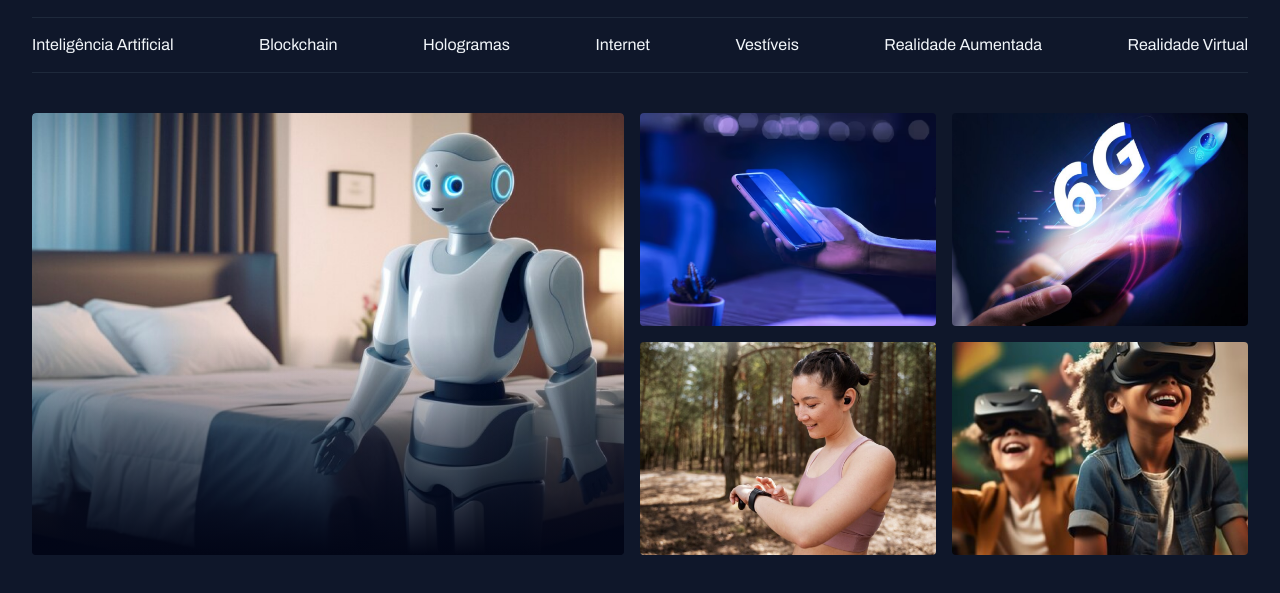
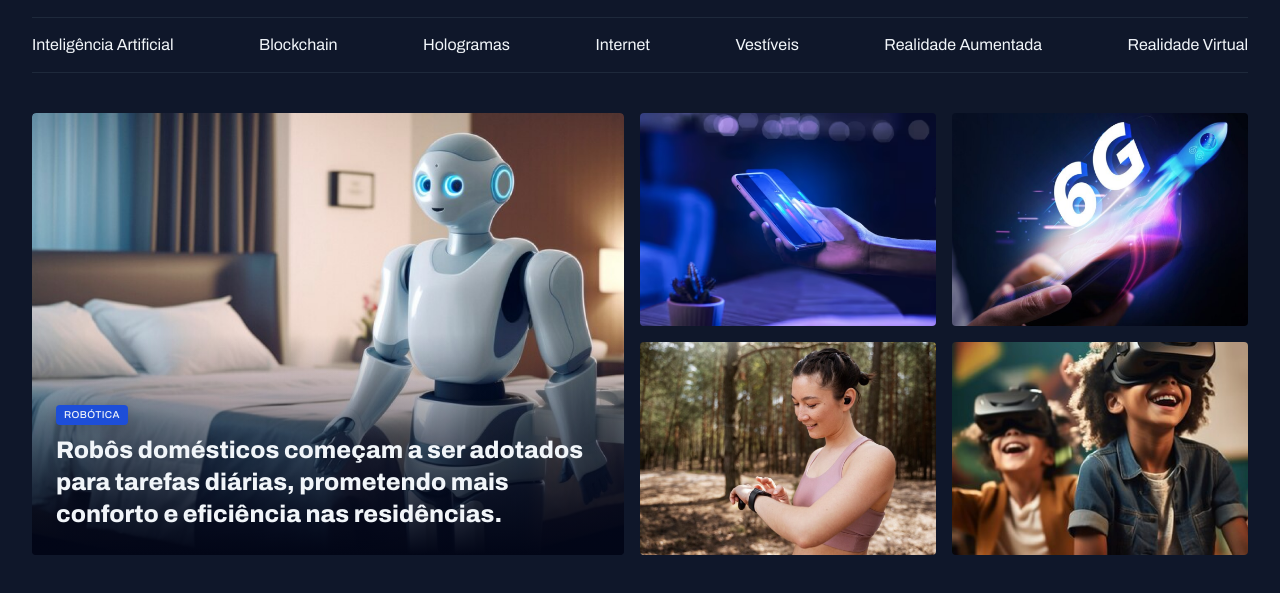
Before and after one commit to sailegomes/Projeto-Portal-de-Noticias, a plain HTML site: page index.html in a window 1280 px wide. Shown: the part 55-648 px from the top of the page. Drawn offline with Linux system fonts and the light colour scheme.

Commit message:
Ajustando o conteudo do card

```diff
--- a/index.html
+++ b/index.html
@@ -38,9 +38,18 @@
 
     <main class="grid container">
         <section id="featured" class="grid grid-flow-col gap-16">
-            <div class="card">
+            <figure class="card">
                 <img src="assets/Images/Image 01.png" alt="robozinho">
-            </div>
+
+                <figcaption>
+                    <span class="content-tag">robótica</span>
+                    <h2 class="text-2xl">
+                        Robôs domésticos começam a ser adotados para tarefas diárias, prometendo mais conforto e
+                        eficiência nas residências.
+                    </h2>
+                </figcaption>
+            </figure>
+
             <div class="grid grid-cols-2 gap-16">
                 <div>
                     <img src="assets/Images/Image 02.png" alt="">
--- a/styles/global.css
+++ b/styles/global.css
@@ -64,3 +64,15 @@ img {
 main {
     margin-top: 40px;
 }
+
+.content-tag {
+    display: inline-block;
+    background-color: var(--brand-color-dark);
+    padding: 4px 8px;
+    border-radius: 4px;
+    font: 500 10px/1.2 var(--font-family);
+    text-transform: uppercase;
+    letter-spacing: 0.04em;
+    color: var(--text-color-primary);
+    box-shadow: 0px 4px 16px rgba(2, 6, 23, 0.25);
+}
--- a/styles/sections.css
+++ b/styles/sections.css
@@ -10,16 +10,25 @@
         overflow: hidden;
         position: relative;
 
-       &::before{
+        &::before {
             content: "";
             position: absolute;
             inset: 0;
             top: 50%;
-        background: linear-gradient(
-            180deg,
+            background: linear-gradient(180deg,
                     transparent 0%,
-            #020617 100%
-        );
+                    #020617 100%);
+        }
+
+        figcaption {
+            position: absolute;
+            bottom: 0;
+
+            padding: 24px;
+
+            h2 {
+                margin-top: 8px;
             }
         }
     }
+}
--- a/styles/utility.css
+++ b/styles/utility.css
@@ -14,3 +14,19 @@
 .gap-16 {
     gap: 16px;
 }
+
+.text-2xl {
+    font: var(--h1);
+}
+
+.text-xl {
+    font: var(--h2);
+}
+
+.text-lg {
+    font: var(--h3);
+}
+
+.text-sm {
+    font: var(--text-sm);
+}
```
Lines whose indentation alone changed are shown as unchanged.
